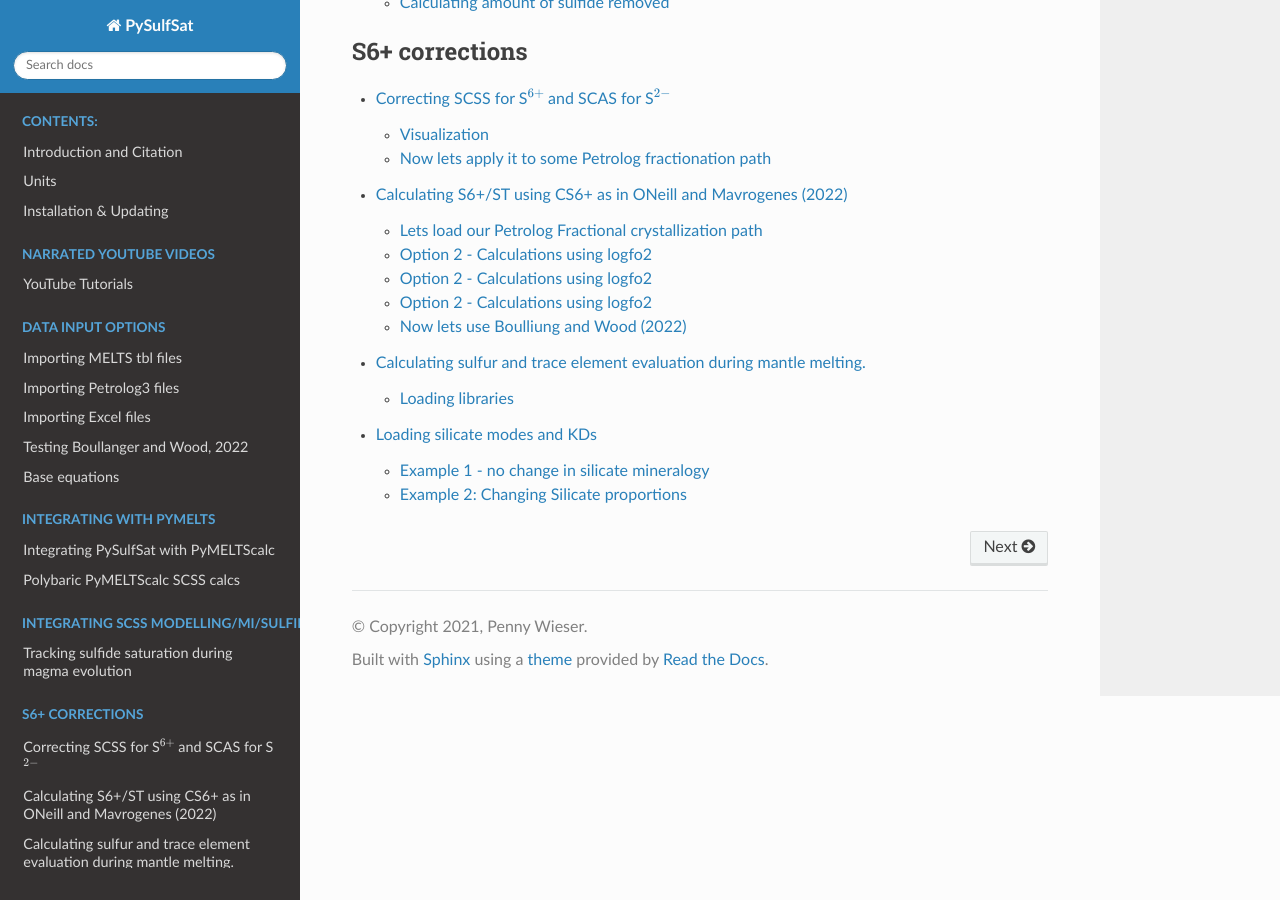
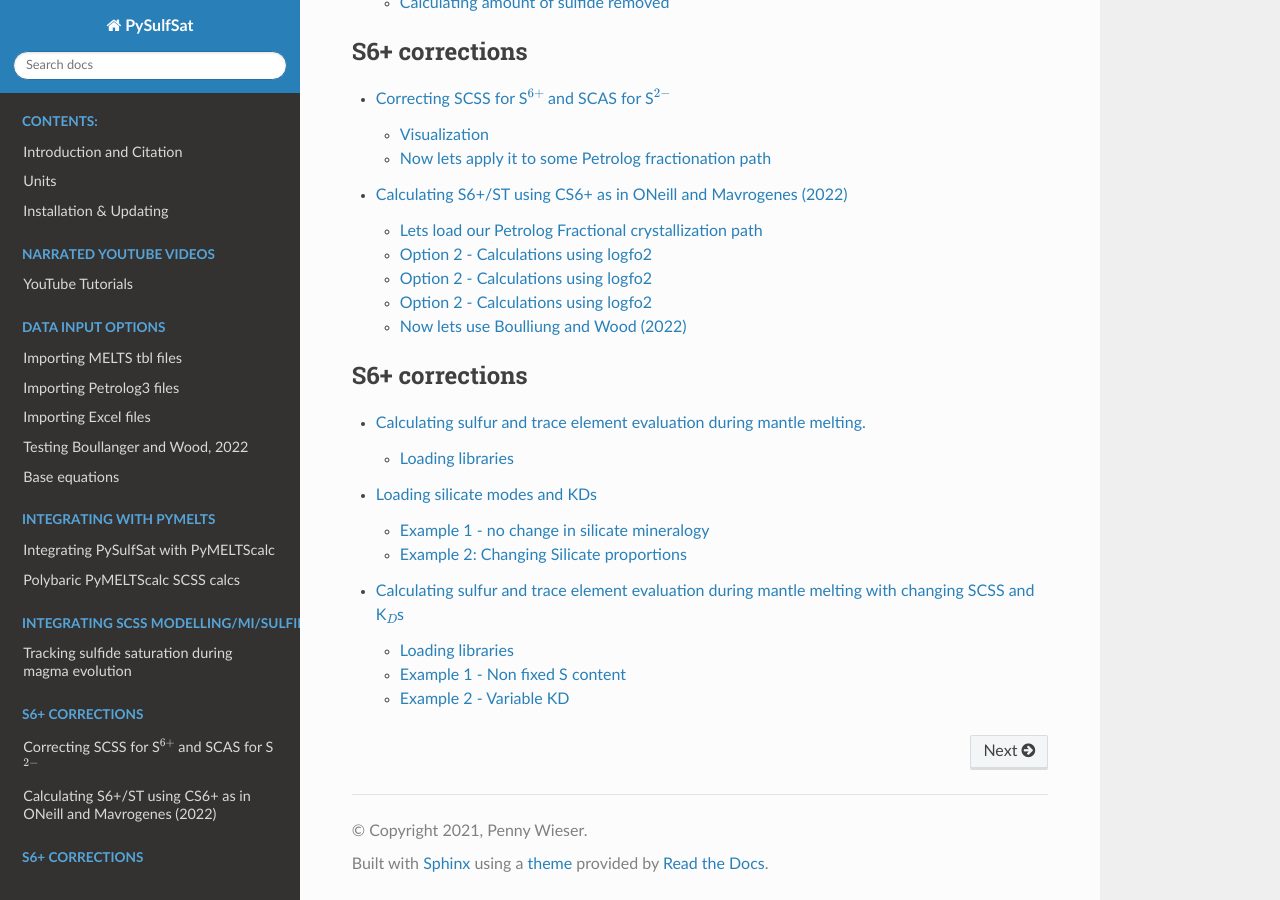
Before and after one commit to PennyWieser/PySulfSat, a Sphinx documentation site: the page built from docs/index.rst, in a window 1280 px wide and 900 px high, scrolled down 2029 px. Built offline with Sphinx 7.4.7 and the Read the Docs theme 2.0.0, drawn with Linux system fonts in a browser that asks for light colours; pages that are not in the unit, such as notebooks, are missing from menus; some of the changed lines change nothing that is shown.

Commit message:
fixed docs?

```diff
--- a/docs/index.rst
+++ b/docs/index.rst
@@ -61,11 +61,12 @@
 
    Examples/S6_S2_Corrections/S6_S2_Corrections_Nash_Jugo_Kleinsasser
    Examples/S6_S2_Corrections/CS6_S6ST_Correction
-   Examples/Mantle_Melting_Lee_Wieser/Simple_Melting_Cu_S_Ba
 
 .. toctree::
    :maxdepth: 2
-   :caption: Mantle Melting
+   :caption: S6+ corrections
+
+
    Examples/Mantle_Melting_Lee_Wieser/Simple_Melting_Cu_S_Ba
    Examples/Mantle_Melting_Lee_Wieser/Complex_melt_changing_SCSS
 
```
